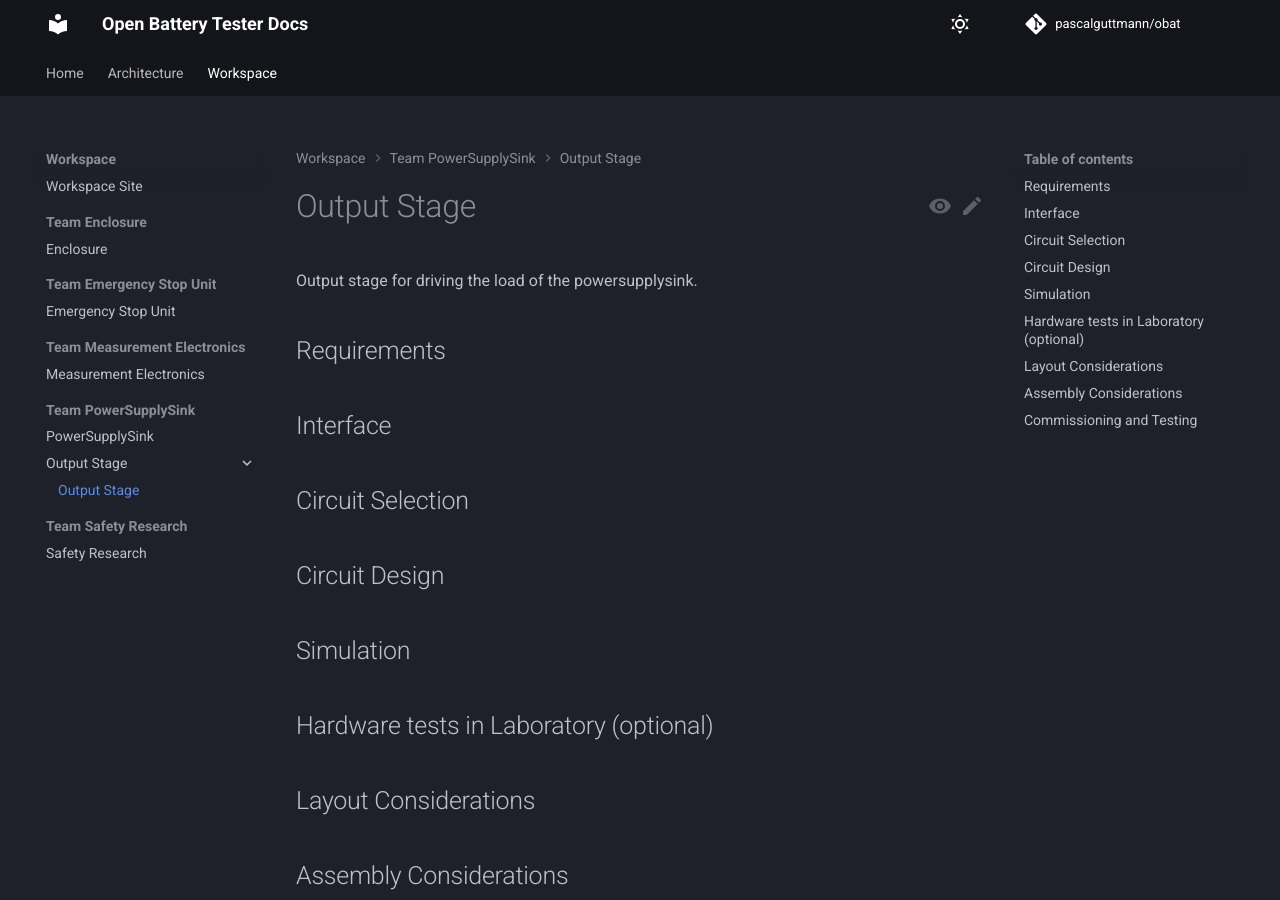
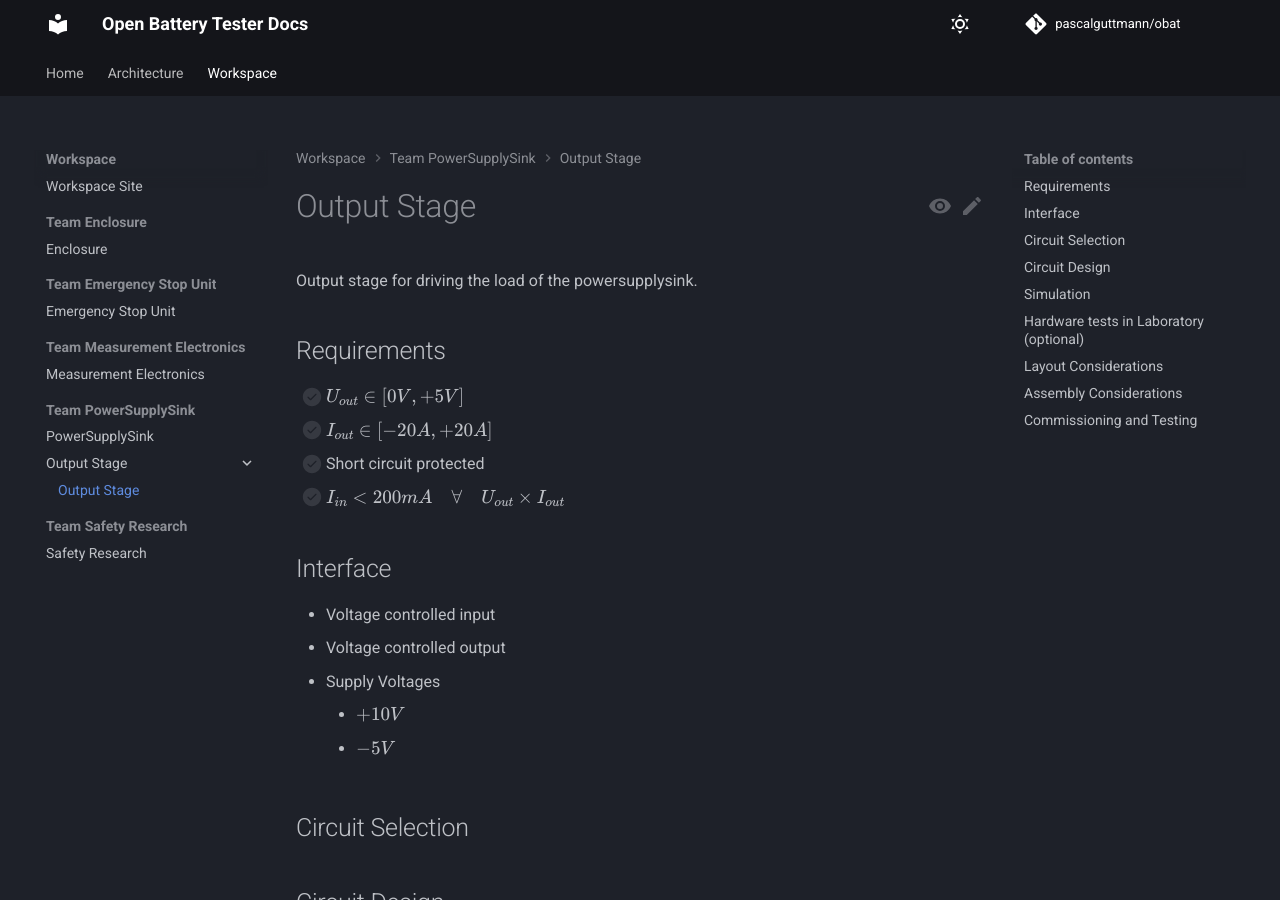
Before and after one commit to pascalguttmann/obat, an MkDocs documentation site: the page built from docs/workspace/pss/outstage/outstage.md, in a window 1280 px wide and 900 px high. Built offline with MkDocs 1.6.1 and Material for MkDocs 9.7.7, drawn with Linux system fonts in a browser that asks for light colours; comment, search, counter and statistics services are not loaded.

Commit message:
add requirements and interface

```diff
--- a/docs/workspace/pss/outstage/outstage.md
+++ b/docs/workspace/pss/outstage/outstage.md
@@ -6,8 +6,19 @@ Output stage for driving the load of the powersupplysink.
 Requirements
 ------------
 
+- [ ] $U_{out} \in [0V, +5V]$
+- [ ] $I_{out} \in [-20A, +20A]$
+- [ ] Short circuit protected
+- [ ] $I_{in} < 200mA \quad \forall \quad U_{out} \times I_{out}$
+
 Interface
 ---------
+
+- Voltage controlled input
+- Voltage controlled output
+- Supply Voltages
+    - $+10V$
+    - $-5V$
 
 Circuit Selection
 -----------------
```
